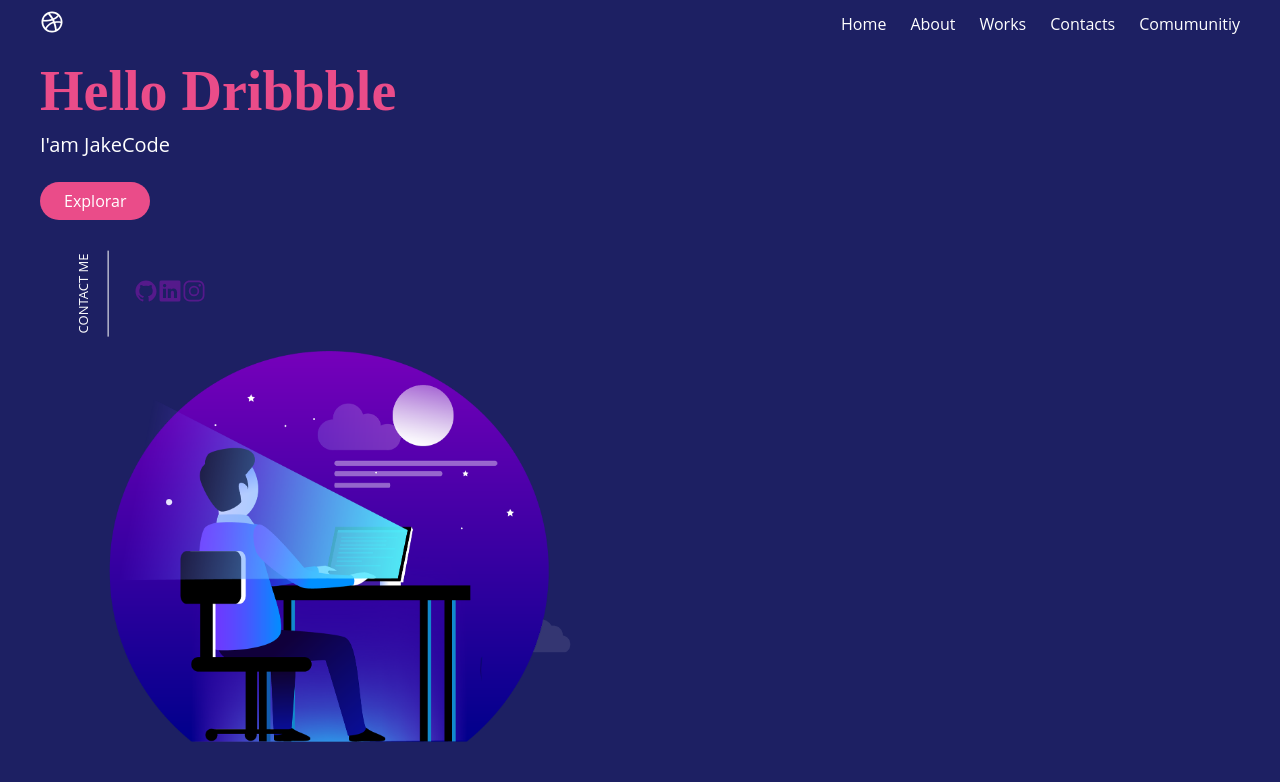
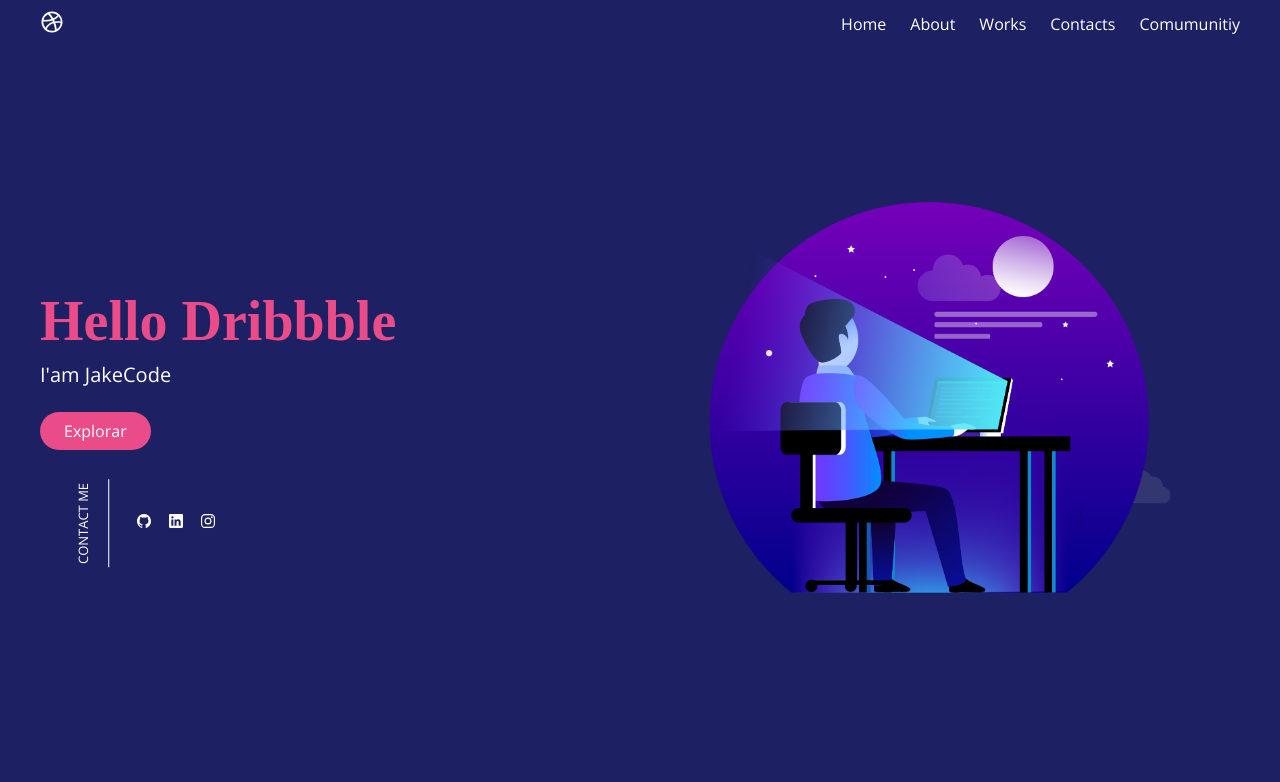
Before and after one commit to WON-JIN-LEE/page-web-responsive-mobile, a plain HTML site: page index.html in a window 1280 px wide. Drawn offline with nearby package versions, Linux system fonts and the light colour scheme.

Commit message:
Update HTML

```diff
--- a/index.html
+++ b/index.html
@@ -11,10 +11,10 @@
     <link rel="stylesheet" href="styles.css">
 
     <!--========== Google Font ==========-->
-    <link rel="preconnect" href="https://fonts.googleapis.com">
-    <link rel="preconnect" href="https://fonts.gstatic.com" crossorigin>
-    <link href="https://fonts.googleapis.com/css2?family=Roboto:wght@300;400;700&display=swap" rel="stylesheet">
-
+<link rel="preconnect" href="https://fonts.googleapis.com">
+<link rel="preconnect" href="https://fonts.gstatic.com" crossorigin>
+<link href="https://fonts.googleapis.com/css2?family=Open+Sans:wght@400;600;700&family=Roboto:wght@400;700&display=swap"
+    rel="stylesheet">
     <!--========== JS ==========-->
     <script src="js/main.js" defer></script>
 
@@ -57,22 +57,23 @@
 
         <div class="home__social">
             <span class="home__social__name">CONTACT ME</span>
-            <a href="" class="home__social-icon">
+            <a href="" class="home__social__icon">
                 <ion-icon name="logo-github"></ion-icon>
             </a>
-            <a href="" class="home__social-icon">
+            <a href="" class="home__social__icon">
                 <ion-icon name="logo-linkedin"></ion-icon>
             </a>
-            <a href="" class="home__social-icon">
+            <a href="" class="home__social__icon">
                 <ion-icon name="logo-instagram"></ion-icon>
             </a>
 
         </div>
+
+
+    </div>
     <div class="home__img">
         <img src="img/web-developer.png" alt="">
     </div>
-    </div>
-
 </div>
 </main>
 </body>
```
